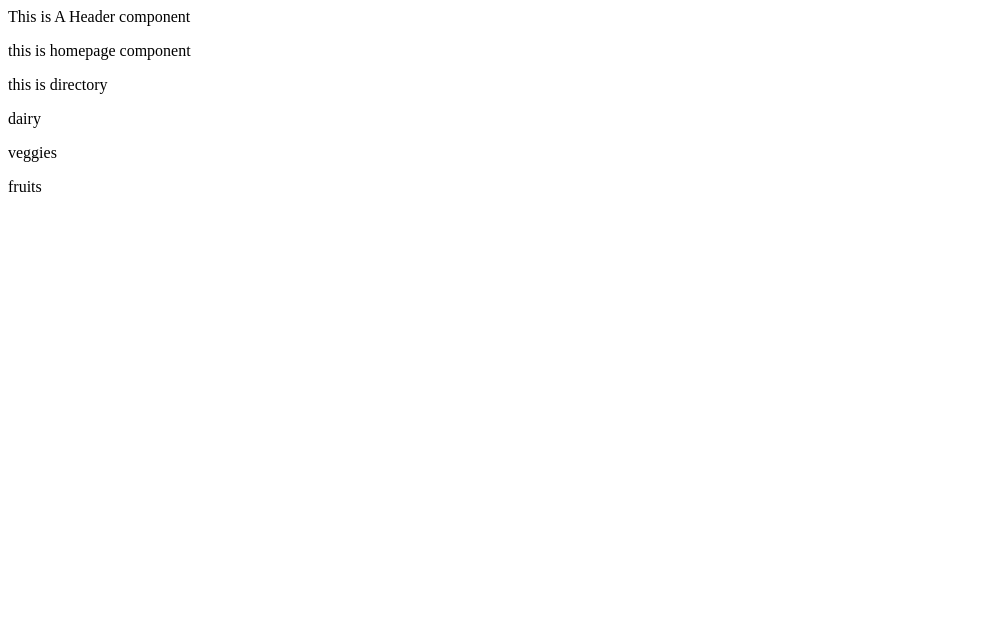
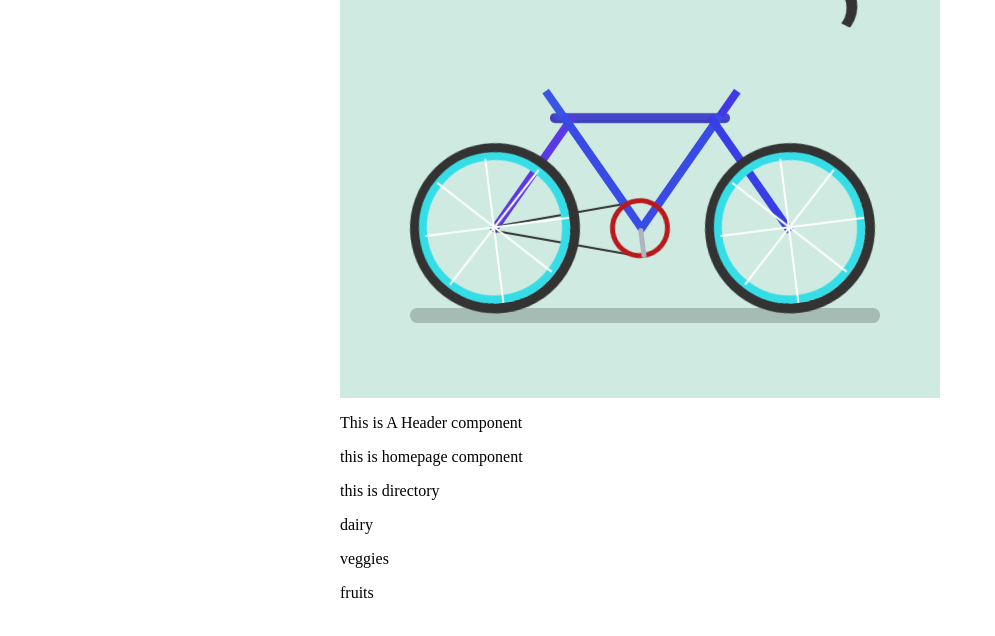
Before and after one commit to Sagar-57/react-restraunt, a React (Create React App) app: page / in a window 1280 px wide. Shown: the top 636 px of the page, without its empty margins (0-995 px from the left). Built offline with nearby package versions, Linux system fonts and the light colour scheme.

Commit message:
4 files modified, 1 added

```diff
--- a/package.json
+++ b/package.json
@@ -3,6 +3,8 @@
   "version": "0.0.0",
   "private": true,
   "dependencies": {
+    "ag-grid-community": "~26.0.0",
+    "ag-grid-react": "^26.0.0",
     "react": "^17.0.2",
     "react-dom": "^17.0.2"
   },
--- a/src/App.js
+++ b/src/App.js
@@ -1,14 +1,37 @@
 import React from 'react';
 import HomePage from './pages/homepage/homepage.component';
 import Header from './child-components/Header/header';
+import './anime.css';
 function App() {
+
   return (
+
     <div className="App">
+      <div class="bike-riding">
+
+        <div class="shadow"></div>
+      <div class="cyclist">
+        <div class="bike">
+          <div class="leftTyre">
+            <div class="spokes"></div>
+          </div>
+          <div class="rightTyre">
+            <div class="spokes"></div>
+          </div>
+          <div class="wheel"></div>
+          <div class="pedals"></div>
+          <div class="chain"></div>
+        </div>
+        </div>
+    </div>
+
       <Header/>
       <HomePage/>
+      </div>
 
-    </div>
   );
 }
 
+
+
 export default App;
--- /dev/null
+++ b/src/anime.css
@@ -0,0 +1,225 @@
+/* background color and position */
+body {
+  display: flex;
+  justify-content: center;
+  align-items: center;
+  height: 50vh;
+  overflow: hidden;
+}
+
+.bike-riding {
+  position: relative;
+  display: flex;
+  justify-content: center;
+  align-items: center;
+  width: 600px;
+  height: 600px;
+  overflow: hidden;
+  background-color: #cfebe1;
+}
+
+.cyclist {
+  position: relative;
+  animation: ride 1s linear infinite;
+  top:20px;
+}
+
+@keyframes ride {
+  0% {transform: scaleY(1);}
+  25% {transform: scaleY(1.02);}
+  50% {transform: scaleY(1);}
+  75% {transform: scaleY(1.02);}
+  100% {transform: scaleY(1);}
+}
+
+
+/* bike style */
+
+.bike {
+  position: relative;
+  background-color: #4447cb;
+  width:180px;
+  height: 10px;
+  border-radius:10px;
+  box-shadow: inset 3px -3px rgba(0,0,0,0.1);
+}
+
+.bike:before, .bike:after {
+  content:"";
+  position: absolute;
+  background-color: #384ce5;
+  width:8px;
+  height: 140px;
+  top:-10px;
+}
+
+.bike:before {
+  transform: rotate(35deg);
+  left:126px;
+  box-shadow: -120px 85px #5b38e5, 0px -30px #4338e5;
+}
+
+.bike:after {
+  transform: rotate(-35deg);
+  left:49px;
+  box-shadow: 120px 85px #383de5, 0px -30px #3855e5;
+}
+
+.leftTyre, .rightTyre {
+  width:150px;
+  height:150px;
+  position: absolute;
+  border: 10px solid #333;
+  border-radius:50%;
+  z-index:1;
+  top:30px;
+  animation: spin 1s linear infinite;
+}
+
+@keyframes spin {
+  from { transform: rotate(0deg); }
+  to { transform: rotate(360deg); }
+}
+
+.leftTyre {
+  left:-140px;
+}
+
+.rightTyre {
+  left:155px;
+}
+
+.leftTyre:before, .rightTyre:before {
+  content:"";
+  position: absolute;
+  width:135px;
+  height:135px;
+  border-radius:50%;
+  border: 8px solid #35dde7;
+}
+
+.leftTyre:after, .rightTyre:after {
+  content:"";
+  position: absolute;
+  width:2px;
+  height: 145px;
+  left:75px;
+  top:0;
+  background-color: #fcfffc;
+}
+
+.spokes {
+  position: absolute;
+  width:145px;
+  height: 2px;
+  background-color: #fcfffc;
+  top:75px;
+}
+
+.spokes:before, .spokes:after {
+  content:"";
+  position: absolute;
+   width:145px;
+  height: 2px;
+  background-color: #fcfffc;
+  left:3px;
+}
+
+.spokes:before {
+  transform: rotate(45deg);
+}
+
+.spokes:after {
+  transform: rotate(-45deg);
+}
+
+
+.wheel:before {
+  content:"";
+  position: absolute;
+  width: 50px;
+  height: 50px;
+  border-radius:100%;
+  border-top: 11px solid #333;
+  border-left: 8px solid #e53838;
+  border-bottom: 8px solid transparent;
+  border-right: 8px solid transparent;
+  transform: rotate(80deg);
+  top:-140px;
+  left:240.2px;
+}
+
+.shadow {
+  position: absolute;
+  width:520px;
+  height:15px;
+  background-color: rgba(0,0,0,0.2);
+  top:510px;
+  left:45px;
+  border-radius:10px;
+  animation: scale 2s linear infinite;
+}
+
+/* animating wheels and shadow  */
+@keyframes spin {
+    from {transform: rotate(0deg);}
+    to{transform: rotate(360deg);}
+
+}
+
+@keyframes scale {
+  0% {transform: scaleX(1);}
+  25% {transform: scaleX(0.9);}
+  50% {transform: scaleX(1);}
+  75% {transform: scaleX(0.9);}
+  100% {transform: scaleX(1);}
+}
+
+/* adding pedals and chain  */
+
+.pedals {
+  position: relative;
+  z-index:7;
+  width:50px;
+  height:50px;
+  border: 5px solid #ba181b;
+  border-radius:50%;
+  top:85px;
+  left:60px;
+  animation: spin 1s linear infinite;
+}
+
+.pedals:before {
+  content:"";
+  position: absolute;
+  border-radius: 10px;
+  background-color: #adb5bd;
+  height: 30px;
+  width:5px;
+  left:22px;
+  top:-5px;
+}
+
+.chain {
+  position: absolute;
+  top:81px;
+}
+
+.chain:before, .chain:after {
+  content:"";
+  position: absolute;
+  background-color: #333;
+  width:140px;
+  height:2px;
+  left:-60px;
+}
+
+.chain:before {
+  top:20px;
+  transform: rotate(-10deg);
+}
+
+.chain:after {
+  top:47px;
+  transform: rotate(10deg);
+}
--- a/src/child-components/Header/header.js
+++ b/src/child-components/Header/header.js
@@ -4,6 +4,7 @@ function Header(){
   return(
     <div className="Header">
       <p>This is A Header component</p>
+
       </div>
   )
 }
--- a/src/index.js
+++ b/src/index.js
@@ -1,6 +1,6 @@
 import React from "react";
 import ReactDOM from "react-dom";
-
+import {AgGridColumn,AgGridReact} from 'ag-grid-react';
 import App from "./App";
 
 ReactDOM.render(<App />, document.getElementById("root"));
```
